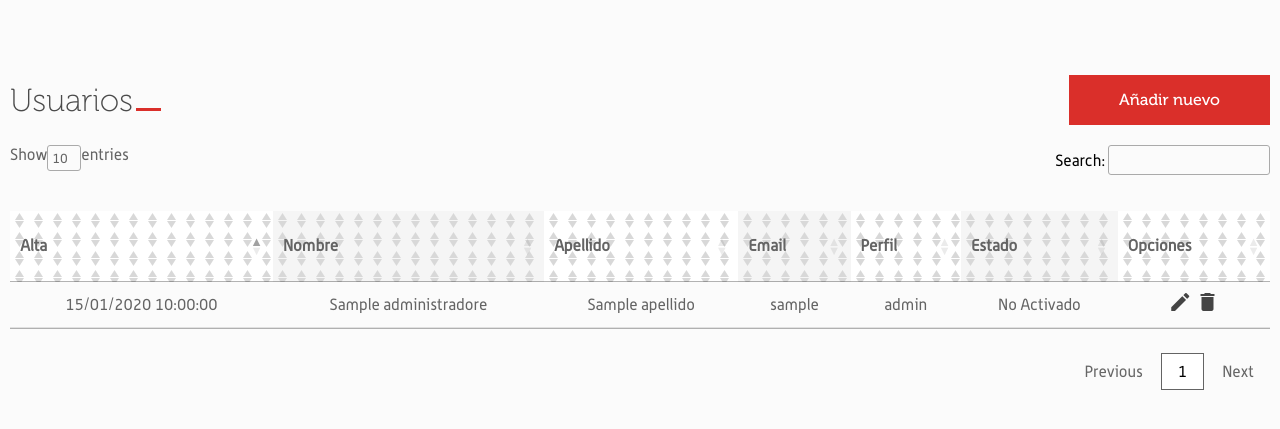
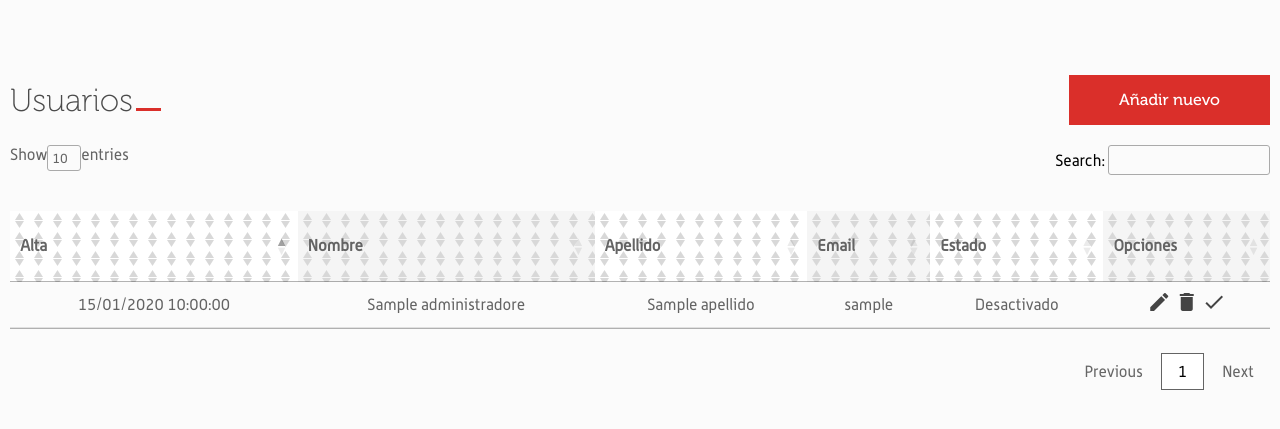
Before and after one commit to doubledotweb/ajusa, a Symfony app: template src/AdminBundle/Resources/views/Default/index.html.twig in a window 1280 px wide. Shown: the top 429 px of the page. Run offline with Twig, Linux system fonts and the light colour scheme; the template is opened without the code that fills it: most values are stand-ins (such as "Sample title", 1, 10 or a date in 2020); some libraries are stand-ins or nearby versions; some web fonts are replaced.

Commit message:
cambiar estado desde el listado de administradores

```diff
--- a/src/AdminBundle/Resources/public/js/list.js
+++ b/src/AdminBundle/Resources/public/js/list.js
@@ -1,6 +1,8 @@
 $(document).ready(function()
 {
 	$(".borrar").on("click",borrar);
+
+	$(".opcion .estado").on("click",estado);
 
 	$("#popup #box_options").on("click","#accept",borrar_usuario);
 	$("#popup #box_options").on("click","#decline",cancelar);
@@ -60,3 +62,27 @@ function borrar_usuario(e)
 
 	ajax(params);
 }
+function estado(e)
+{
+	e.preventDefault();
+	opcion=$(this);
+	id=$(this).parents(".user").attr("id");
+
+	params={
+
+		"url":opcion.attr("href"),
+		"type":"POST",
+		"datatype":"json",
+		"data": {"id":id},
+		"entity":"user",
+		"success":function(data)
+		{
+			opcion.find('.material-icons').text(data.estado?"block":"check");
+			opcion.parents(".user").find("td.estado").text(data.estado?"Activado":"Desactivado");
+		},
+		"fail":"Ha habido un error"
+	}
+
+	ajax(params);
+
+}
--- a/src/AdminBundle/Resources/views/Default/index.html.twig
+++ b/src/AdminBundle/Resources/views/Default/index.html.twig
@@ -27,7 +27,6 @@
 						<th class="nombre">Nombre</th>
 						<th class="apellido">Apellido</th>
 						<th class="email">Email</th>
-						<th class="tipo">Perfil</th>
 						<th class="estado">Estado</th>
 						<th class="opciones">Opciones</th>
 					</tr>
@@ -37,16 +36,16 @@
 
 					{% for admin in administradores %}
 
-					<tr class="user">
+					<tr class="user" id="{{admin.id}}">
 						<td class="fecha">{{admin.created|date("d/m/Y H:i:s")}}</td>
 						<td class="nombre">{{admin.nombre}}</td>
 						<td class="apellido">{{admin.apellido}}</td>
 						<td class="email">{{admin.username}}</td>
-						<td class="tipo">{{admin.role}}</td>
-						<td class="estado">{{(admin.isActive)?"Activado":"No Activado"}}</td>
+						<td class="estado">{{(admin.isActive)?"Activado":"Desactivado"}}</td>
 						<td class="opcion">
 							<a class="ver" href="{{path("editar_admin",{"id":admin.id})}}"><span><i class="material-icons" >edit</i></span></a>
 							<a class="borrar" href="{{path("eliminar_admin",{"id":admin.id})}}"><span><i class="material-icons" >delete</i></span></a>
+							<a class="estado" href="{{path("cambiar_estado")}}"><span><i class="material-icons" >{{admin.isActive==false?"check":"block"}}</i></span></a>
 						</td>
 					</tr>
 
```
Also changed, not shown: src/AdminBundle/Controller/DefaultController.php (+31 -4 lines).
